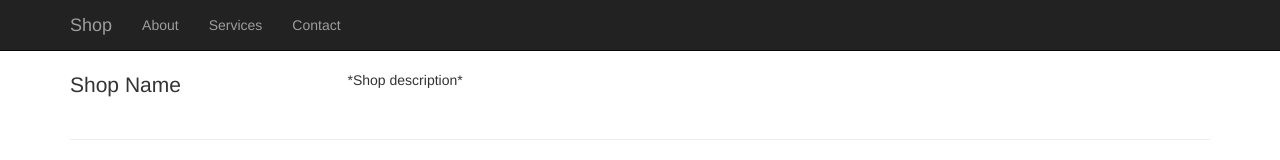
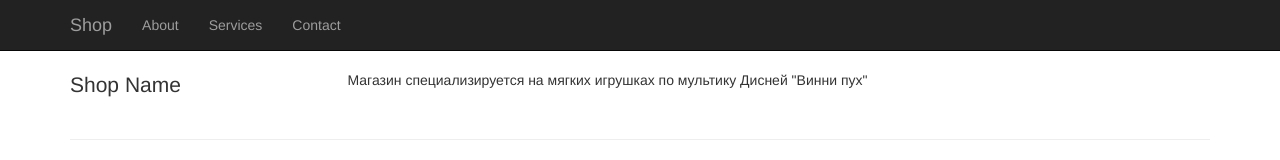
Before and after one commit to VVKofa/laba-1, a plain HTML site: page html/about.html in a window 1280 px wide. Drawn offline with Linux system fonts and the light colour scheme.

Commit message:
Update about.html

```diff
--- a/html/about.html
+++ b/html/about.html
@@ -44,7 +44,7 @@
 
                 <div class="row">
 
-                    <p>*Shop description*</p>
+                    <p>Магазин специализируется на мягких игрушках по мультику Дисней "Винни пух"</p>
 
                 </div>
 
```
